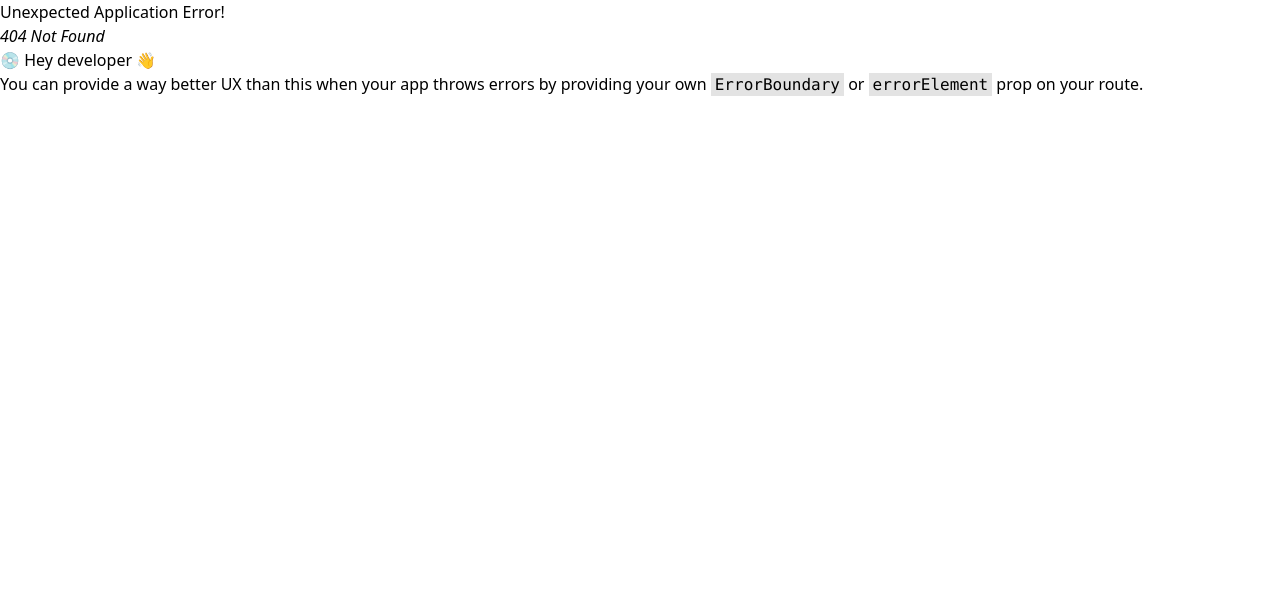
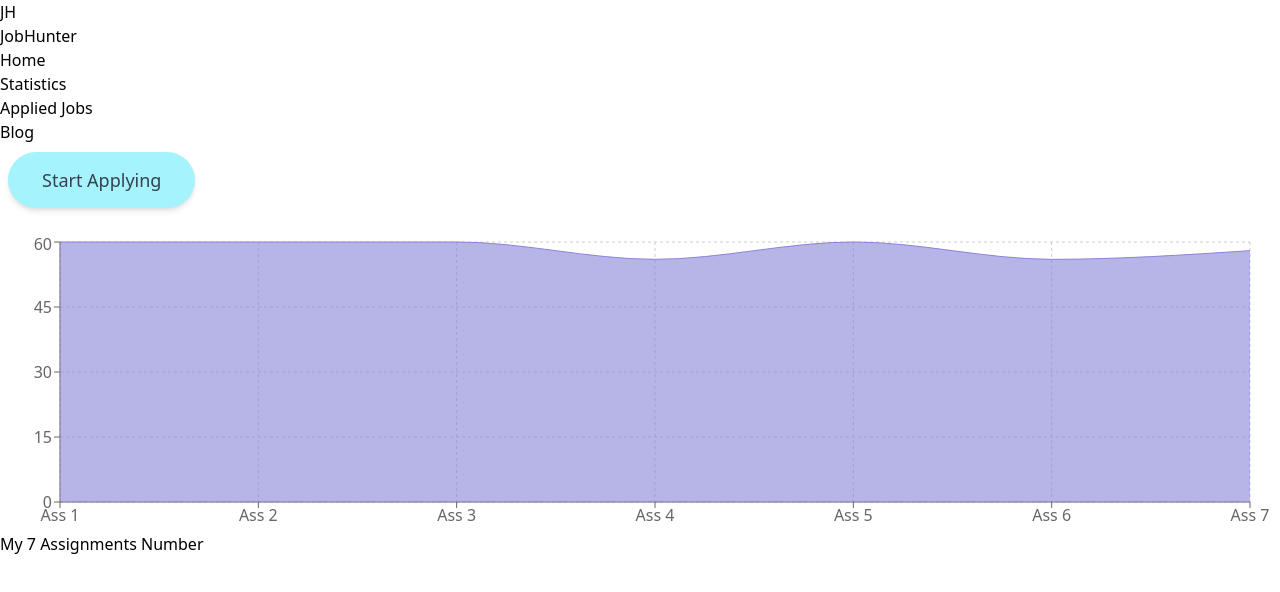
Before and after one commit to arifulislamadil/b7-a9, a React (Vite) app: page /statistics in a window 1280 px wide. Before the commit this address had no page. Shown: the top 592 px of the page. Built offline with nearby package versions, Linux system fonts and the light colour scheme.

Commit message:
added area chart

```diff
--- a/package.json
+++ b/package.json
@@ -17,6 +17,7 @@
     "react": "^18.2.0",
     "react-dom": "^18.2.0",
     "react-router-dom": "^6.10.0",
+    "recharts": "^2.5.0",
     "sort-by": "^1.2.0"
   },
   "devDependencies": {
--- a/src/components/Applied-Jobs/AppliedJobs.jsx
+++ b/src/components/Applied-Jobs/AppliedJobs.jsx
@@ -1,6 +1,6 @@
 import { key } from "localforage";
 import React, { useState } from "react";
-import { useLoaderData } from "react-router-dom";
+import { Link, useLoaderData } from "react-router-dom";
 import { getStoredCart } from "../../utils/fakeDb";
 
 const AppliedJobs = () => {
@@ -36,7 +36,9 @@ const AppliedJobs = () => {
           <p>{cart.salary}</p>
           </div>
           <div>
-            <button className="btn-primary">{cart.viewDetails}</button>
+           <Link to={`/job/${cart.id}`}>
+           <button className="btn-primary">{cart.viewDetails}</button>
+           </Link>
           </div>
         </div>
       ))}
--- /dev/null
+++ b/src/components/Blog/Blog.jsx
@@ -0,0 +1,11 @@
+import React from 'react';
+
+const Blog = () => {
+    return (
+        <div>
+            <h3>Blog</h3>
+        </div>
+    );
+};
+
+export default Blog;
--- a/src/components/Header/Header.jsx
+++ b/src/components/Header/Header.jsx
@@ -32,7 +32,17 @@ const Header = () => {
                 Home
               </NavLink>
             </li>
-            <li>Statistics</li>
+            <li>
+              <NavLink
+                to="/statistics"
+                aria-label="statistics"
+                title="statistics"
+                className={({ isActive }) => (isActive ? "active" : "default")}
+              >
+                Statistics
+              </NavLink>
+            </li>
+
             <li>
               <NavLink
                 to="/appliedJobs"
@@ -43,7 +53,17 @@ const Header = () => {
                 Applied Jobs
               </NavLink>
             </li>
-            <li>Blog</li>
+            <li>
+              <NavLink
+                to="/blog"
+                aria-label="blog"
+                title="blog"
+                className={({ isActive }) => (isActive ? "active" : "default")}
+              >
+                Blog
+              </NavLink>
+            </li>
+
           </ul>
         </div>
         <div>
--- /dev/null
+++ b/src/components/Statistics/Statistics.jsx
@@ -0,0 +1,100 @@
+import React, { PureComponent } from "react";
+import {
+  AreaChart,
+  Area,
+  XAxis,
+  YAxis,
+  CartesianGrid,
+  Tooltip,
+  ResponsiveContainer,
+} from "recharts";
+
+const data = [
+  {
+    id: "1",
+    name: "Ass 1",
+    uv: 60,
+    pv: 2400,
+    amt: 2400,
+  },
+  {
+    id: "2",
+    name: "Ass 2",
+    uv: 60,
+    amt: 2210,
+  },
+  {
+    id: "3",
+    name: "Ass 3",
+    uv: 60,
+    pv: 9800,
+    amt: 2290,
+  },
+  {
+    id: "4",
+    name: "Ass 4",
+    uv: 56,
+    pv: 3908,
+    amt: 2000,
+  },
+  {
+    id: "5",
+    name: "Ass 5",
+    uv: 60,
+    pv: 4800,
+    amt: 2181,
+  },
+  {
+    id: "6",
+    name: "Ass 6",
+    uv: 56,
+    pv: 3800,
+    amt: 2500,
+  },
+  {
+    id: "7",
+    name: "Ass 7",
+    uv: 58,
+    pv: 4300,
+    amt: 2100,
+  }
+];
+
+export default class Statistics extends PureComponent {
+  static demoUrl =
+    "https://codesandbox.io/s/area-chart-in-responsive-container-e6dx0";
+
+  render() {
+    return (
+      <div className="mt-20">
+        <div style={{ width: "100%", height: 300 }}>
+          <ResponsiveContainer>
+            <AreaChart
+              data={data}
+              margin={{
+                top: 10,
+                right: 30,
+                left: 0,
+                bottom: 0,
+              }}
+            >
+              <CartesianGrid strokeDasharray="3 3" />
+              <XAxis dataKey="name" />
+              <YAxis />
+              <Tooltip />
+              <Area
+                type="monotone"
+                dataKey="uv"
+                stroke="#8884d8"
+                fill="#8884d8"
+              />
+            </AreaChart>
+
+          </ResponsiveContainer>
+
+        </div>
+        <h3 className="text-center text-xl text-purple-400">My 7 Assignments Number</h3>
+      </div>
+    );
+  }
+}
```
Also changed, not shown: src/main.jsx (+10 -0 lines), 1 other file (tests, documents, lock files or other folders).
